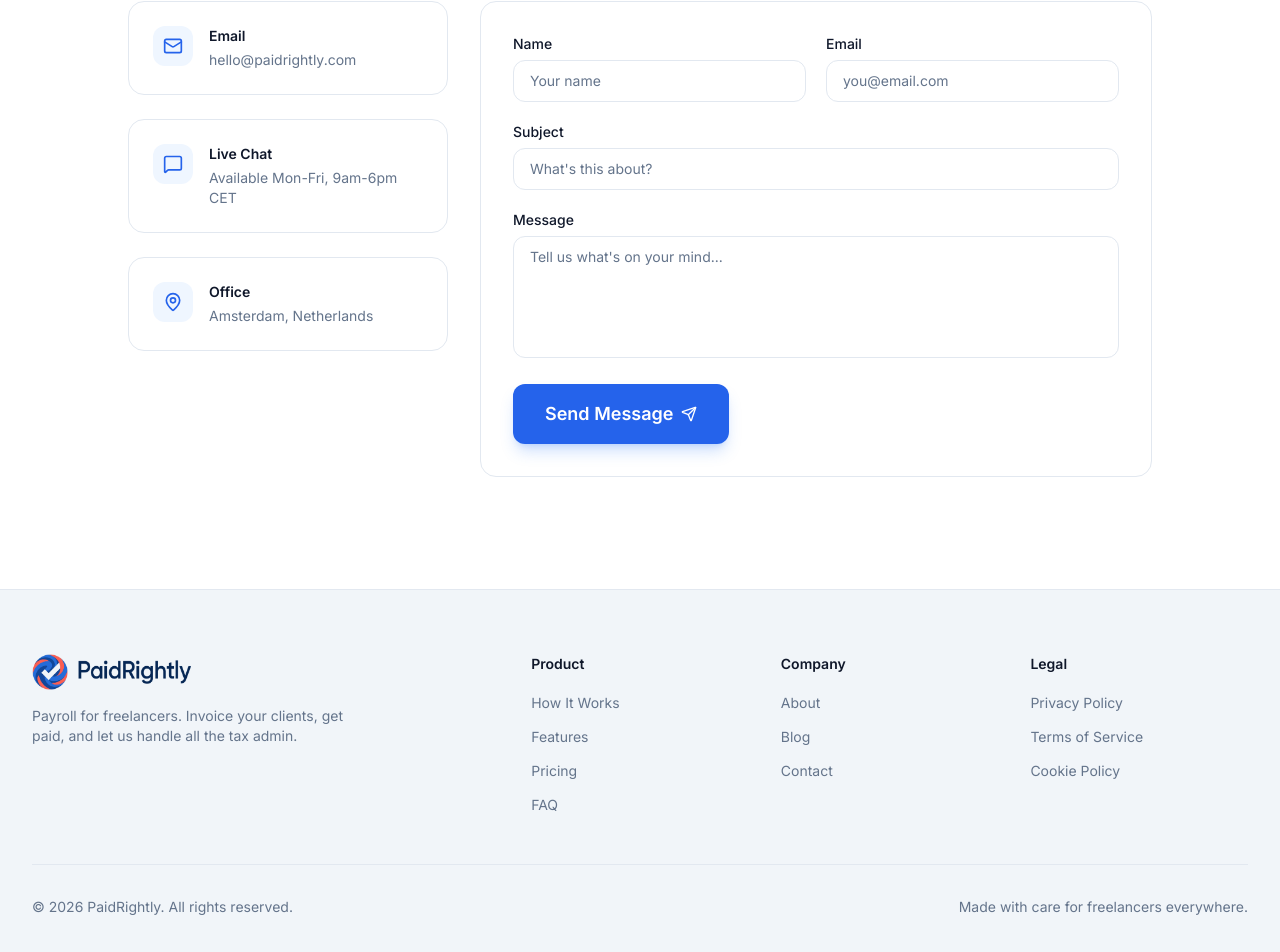
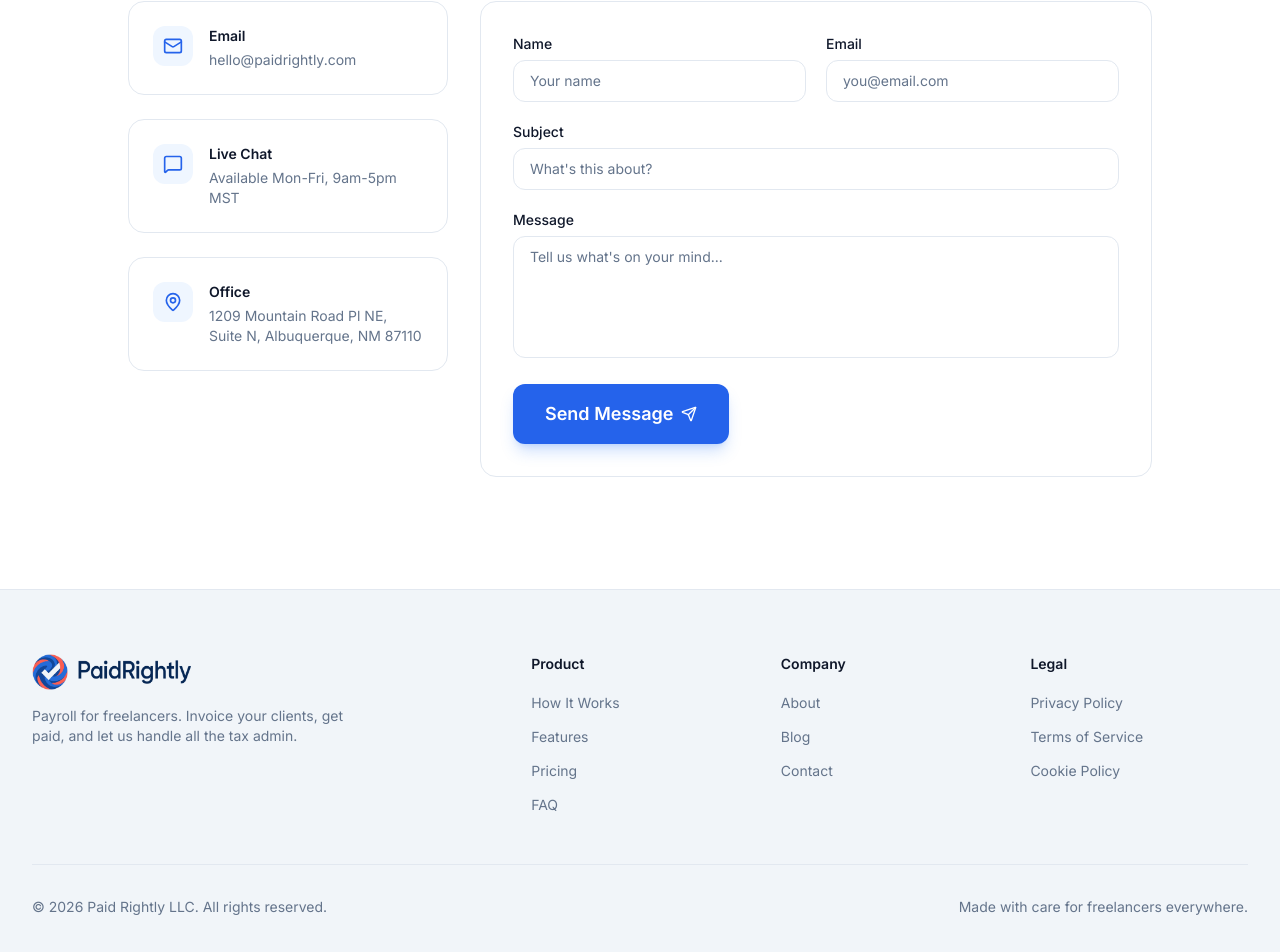
Before and after one commit to RoobiPro/PaidRightlyWebsite, a Next.js app: page /contact in a window 1280 px wide. Shown: the part 391-1343 px from the top of the page. Built offline with nearby package versions, Linux system fonts and the light colour scheme.

Commit message:
Update business info to Paid Rightly LLC, Albuquerque NM
- Footer: copyright now shows Paid Rightly LLC
- Contact: office address updated to registered agent address
- Contact: live chat hours changed from CET to MST

Co-Authored-By: Claude Opus 4.6 <noreply@anthropic.com>

```diff
--- a/src/app/contact/contact-content.tsx
+++ b/src/app/contact/contact-content.tsx
@@ -66,7 +66,7 @@ export function ContactContent() {
                       Live Chat
                     </h3>
                     <p className="text-sm text-[var(--muted-foreground)] mt-1">
-                      Available Mon-Fri, 9am-6pm CET
+                      Available Mon-Fri, 9am-5pm MST
                     </p>
                   </div>
                 </div>
@@ -85,7 +85,9 @@ export function ContactContent() {
                       Office
                     </h3>
                     <p className="text-sm text-[var(--muted-foreground)] mt-1">
-                      Amsterdam, Netherlands
+                      1209 Mountain Road Pl NE,
+                      <br />
+                      Suite N, Albuquerque, NM 87110
                     </p>
                   </div>
                 </div>
--- a/src/components/layout/footer.tsx
+++ b/src/components/layout/footer.tsx
@@ -79,7 +79,7 @@ export function Footer() {
         {/* Bottom bar */}
         <div className="mt-12 pt-8 border-t border-[var(--border)] flex flex-col sm:flex-row justify-between items-center gap-4">
           <p className="text-sm text-[var(--muted-foreground)]">
-            &copy; {new Date().getFullYear()} PaidRightly. All rights reserved.
+            &copy; {new Date().getFullYear()} Paid Rightly LLC. All rights reserved.
           </p>
           <p className="text-sm text-[var(--muted-foreground)]">
             Made with care for freelancers everywhere.
```
